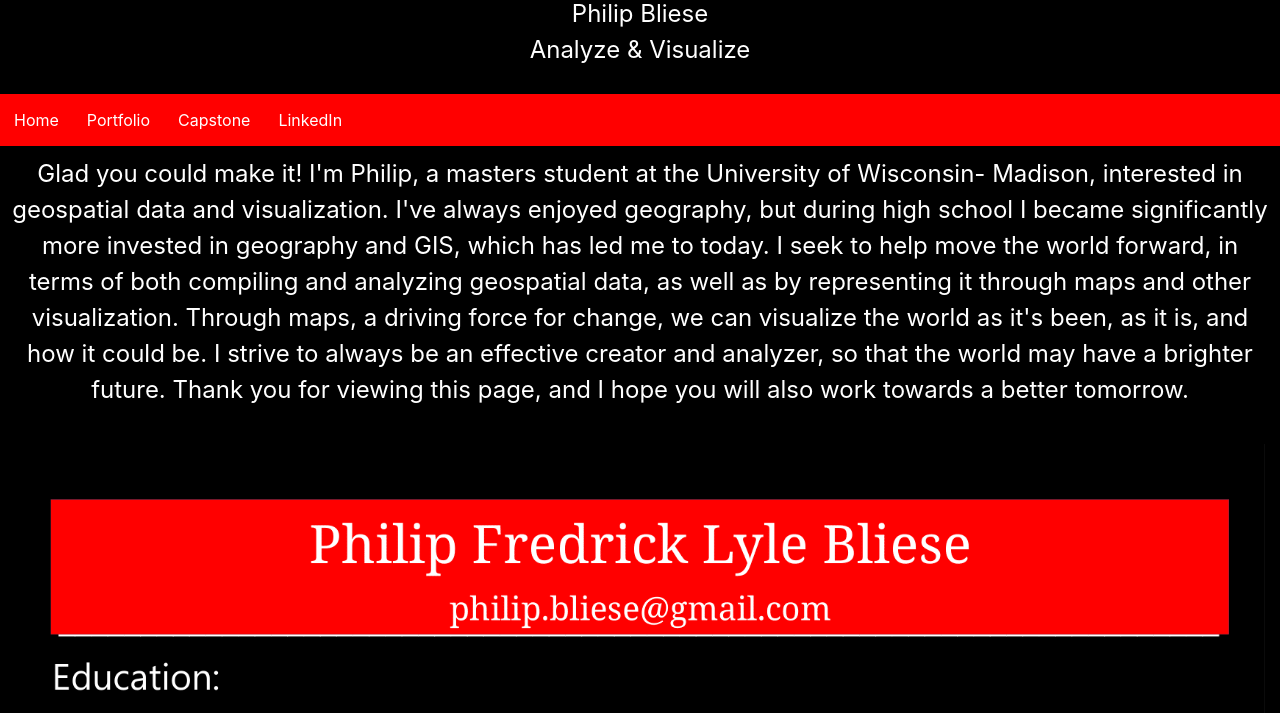
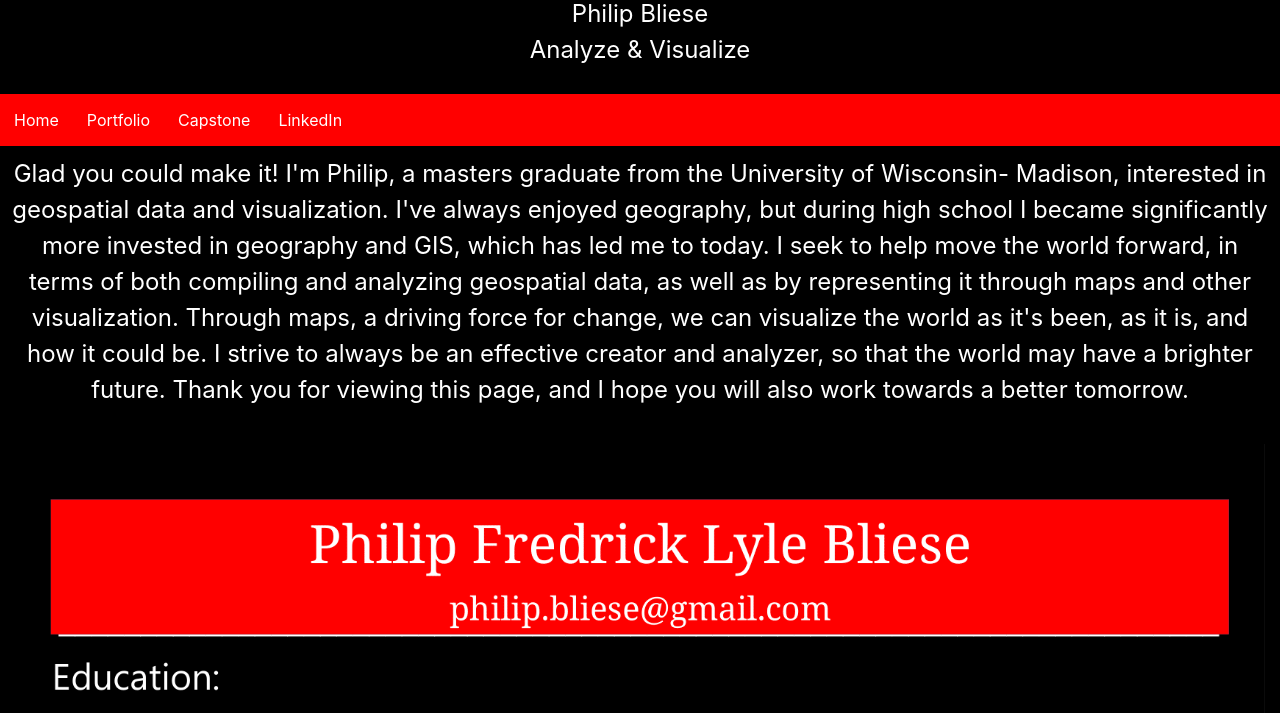
Before and after one commit to pbliese/Portfolio, a plain HTML site: page index.html in a window 1280 px wide. Shown: the part 82-795 px from the top of the page. Drawn offline with Linux system fonts and the light colour scheme.

Commit message:
Update index.html

```diff
--- a/index.html
+++ b/index.html
@@ -37,7 +37,7 @@
 			</ul>
 		</nav>
         <p>
-			Glad you could make it! I'm Philip, a masters student at the University of Wisconsin- Madison, interested in geospatial data and visualization.
+			Glad you could make it! I'm Philip, a masters graduate from the University of Wisconsin- Madison, interested in geospatial data and visualization.
 			I've always enjoyed geography, but during high school I became significantly more invested in geography and GIS, which has led me to today.
 			I seek to help move the world forward, in terms of both compiling and analyzing geospatial data, as well as by representing it through maps and other visualization.
 			Through maps, a driving force for change, we can visualize the world as it's been, as it is, and how it could be.
```
